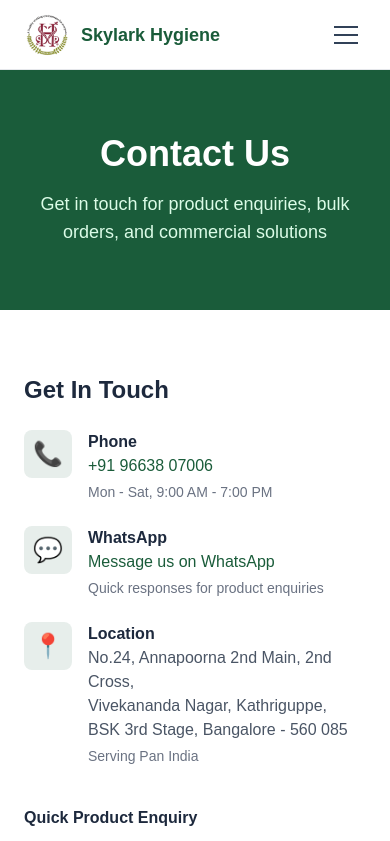
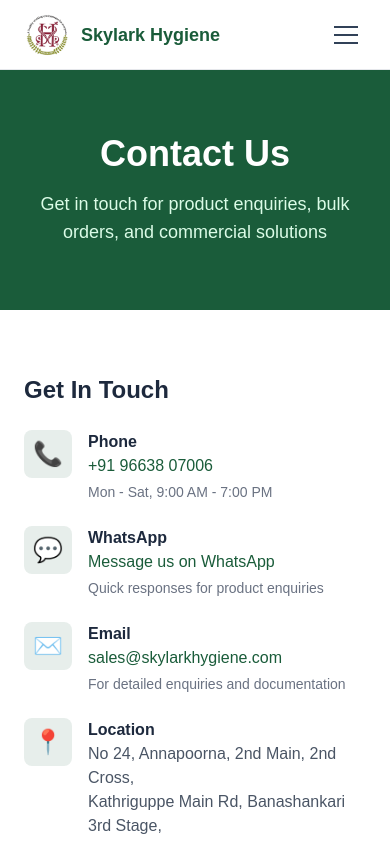
Before and after one commit to supreeta-anand-byatnal/skylark-hygiene, a Next.js app: page /contact in a window 390 px wide. Shown: the top 841 px of the page. Built offline with nearby package versions, Linux system fonts and the light colour scheme.

Commit message:
feat: Add Google Maps embed, fix footer links/phone, add trust badges and email

```diff
--- a/app/components/Footer.tsx
+++ b/app/components/Footer.tsx
@@ -20,12 +20,12 @@
           <div>
             <h4 className="text-white font-semibold mb-3">Products</h4>
             <ul className="space-y-2 text-sm">
-              <li><Link href="/products#dispensers" className="hover:text-white transition">Soap & Paper Dispensers</Link></li>
-              <li><Link href="/products#dryers" className="hover:text-white transition">Hand Dryers</Link></li>
-              <li><Link href="/products#bins" className="hover:text-white transition">Dustbins & Trash Bins</Link></li>
+              <li><Link href="/products#soap-dispensers" className="hover:text-white transition">Soap & Paper Dispensers</Link></li>
+              <li><Link href="/products#hand-dryers" className="hover:text-white transition">Hand Dryers</Link></li>
+              <li><Link href="/products#ss-hygiene-bins" className="hover:text-white transition">Dustbins & Trash Bins</Link></li>
               <li><Link href="/products#trolleys" className="hover:text-white transition">Housekeeping Trolleys</Link></li>
-              <li><Link href="/products#aircurtains" className="hover:text-white transition">Air Curtains</Link></li>
-              <li><Link href="/products#aerosol" className="hover:text-white transition">Aerosol Dispensers</Link></li>
+              <li><Link href="/products#air-curtains" className="hover:text-white transition">Air Curtains</Link></li>
+              <li><Link href="/products#aerosol-dispensers" className="hover:text-white transition">Aerosol Dispensers</Link></li>
             </ul>
           </div>
 
@@ -45,7 +45,7 @@
             <ul className="space-y-2 text-sm">
               <li>
                 <a href="tel:+919663807006" className="hover:text-white transition">
-                  📞 +91 96638 07080
+                  📞 +91 96638 07006
                 </a>
               </li>
               <li>
@@ -58,7 +58,7 @@
                   ✉️ sales@skylarkhygiene.com
                 </a>
               </li>
-              <li>📍 No.24, Annapoorna 2nd Main, 2nd Cross, Vivekananda Nagar, Kathriguppe, BSK 3rd Stage, Bangalore - 560 085</li>
+              <li>📍 No 24, Annapoorna, 2nd Main, 2nd Cross, Kathriguppe Main Rd, Banashankari 3rd Stage, Bengaluru, Karnataka 560085</li>
             </ul>
           </div>
         </div>
--- a/app/contact/page.tsx
+++ b/app/contact/page.tsx
@@ -68,11 +68,29 @@
 
                 <div className="flex items-start gap-4">
                   <div className="w-12 h-12 bg-[#1a5c3a]/10 rounded-lg flex items-center justify-center flex-shrink-0">
+                    <span className="text-2xl">✉️</span>
+                  </div>
+                  <div>
+                    <h3 className="font-semibold text-slate-800">Email</h3>
+                    <a
+                      href="mailto:sales@skylarkhygiene.com"
+                      className="text-[#1a5c3a] hover:underline font-medium"
+                    >
+                      sales@skylarkhygiene.com
+                    </a>
+                    <p className="text-gray-500 text-sm mt-1">
+                      For detailed enquiries and documentation
+                    </p>
+                  </div>
+                </div>
+
+                <div className="flex items-start gap-4">
+                  <div className="w-12 h-12 bg-[#1a5c3a]/10 rounded-lg flex items-center justify-center flex-shrink-0">
                     <span className="text-2xl">📍</span>
                   </div>
                   <div>
                     <h3 className="font-semibold text-slate-800">Location</h3>
-                    <p className="text-gray-600">No.24, Annapoorna 2nd Main, 2nd Cross,<br/>Vivekananda Nagar, Kathriguppe,<br/>BSK 3rd Stage, Bangalore - 560 085</p>
+                    <p className="text-gray-600">No 24, Annapoorna, 2nd Main, 2nd Cross,<br/>Kathriguppe Main Rd, Banashankari 3rd Stage,<br/>Bengaluru, Karnataka 560085</p>
                     <p className="text-gray-500 text-sm mt-1">
                       Serving Pan India
                     </p>
@@ -214,6 +232,28 @@
           </div>
         </div>
       </section>
+
+      {/* Map */}
+      <section className="py-16 bg-slate-50">
+        <div className="max-w-5xl mx-auto px-6">
+          <h2 className="text-2xl font-bold text-slate-800 mb-6 text-center">Find Us</h2>
+          <div className="rounded-2xl overflow-hidden shadow-md">
+            <iframe
+              src="https://www.google.com/maps/embed?pb=!1m18!1m12!1m3!1d3888.6192952349934!2d77.551971175974!3d12.932172787379562!2m3!1f0!2f0!3f0!3m2!1i1024!2i768!4f13.1!3m3!1m2!1s0x2629c781e6fac9c7%3A0xfb33c739f3f58764!2sSkylark%20Hygiene%20Solutions!5e0!3m2!1sen!2sin!4v1782934002517!5m2!1sen!2sin"
+              width="100%"
+              height="400"
+              style={{ border: 0 }}
+              allowFullScreen
+              loading="lazy"
+              referrerPolicy="strict-origin-when-cross-origin"
+              title="Skylark Hygiene Solutions - Google Maps"
+            />
+          </div>
+          <p className="text-center text-gray-500 text-sm mt-4">
+            Skylark Hygiene Solutions, No 24, Annapoorna, 2nd main, 2nd cross, Kathriguppe Main Rd, Banashankari 3rd Stage, Bengaluru, Karnataka 560085
+          </p>
+        </div>
+      </section>
     </div>
   );
 }
--- a/app/layout.tsx
+++ b/app/layout.tsx
@@ -17,7 +17,7 @@
 export const metadata: Metadata = {
   title: "Skylark Hygiene Solutions | Commercial Hygiene Products - Bangalore",
   description:
-    "Supplying dustbins, dispensers, hand dryers, air curtains, housekeeping trolleys and hygiene solutions for offices, hospitals, apartments, hotels and industries in Bangalore.",
+    "Supplying dustbins, dispensers, hand dryers, air curtains, housekeeping trolleys and hygiene solutions for offices, hospitals, apartments, hotels and industries across India.",
   metadataBase: new URL("https://skylarkhygiene.com"),
   openGraph: {
     title: "Skylark Hygiene Solutions",
--- a/app/page.tsx
+++ b/app/page.tsx
@@ -99,6 +99,11 @@
                 Call +91 96638 07006
               </a>
             </div>
+            <div className="flex flex-wrap gap-4 mt-6 text-sm text-green-200">
+              <span className="border border-green-200/40 px-3 py-1 rounded-full">👩‍💼 Woman-Owned Business</span>
+              <span className="border border-green-200/40 px-3 py-1 rounded-full">📅 Since 2012</span>
+              <span className="border border-green-200/40 px-3 py-1 rounded-full">🇮🇳 Pan India Delivery</span>
+            </div>
           </div>
         </div>
       </section>
```
